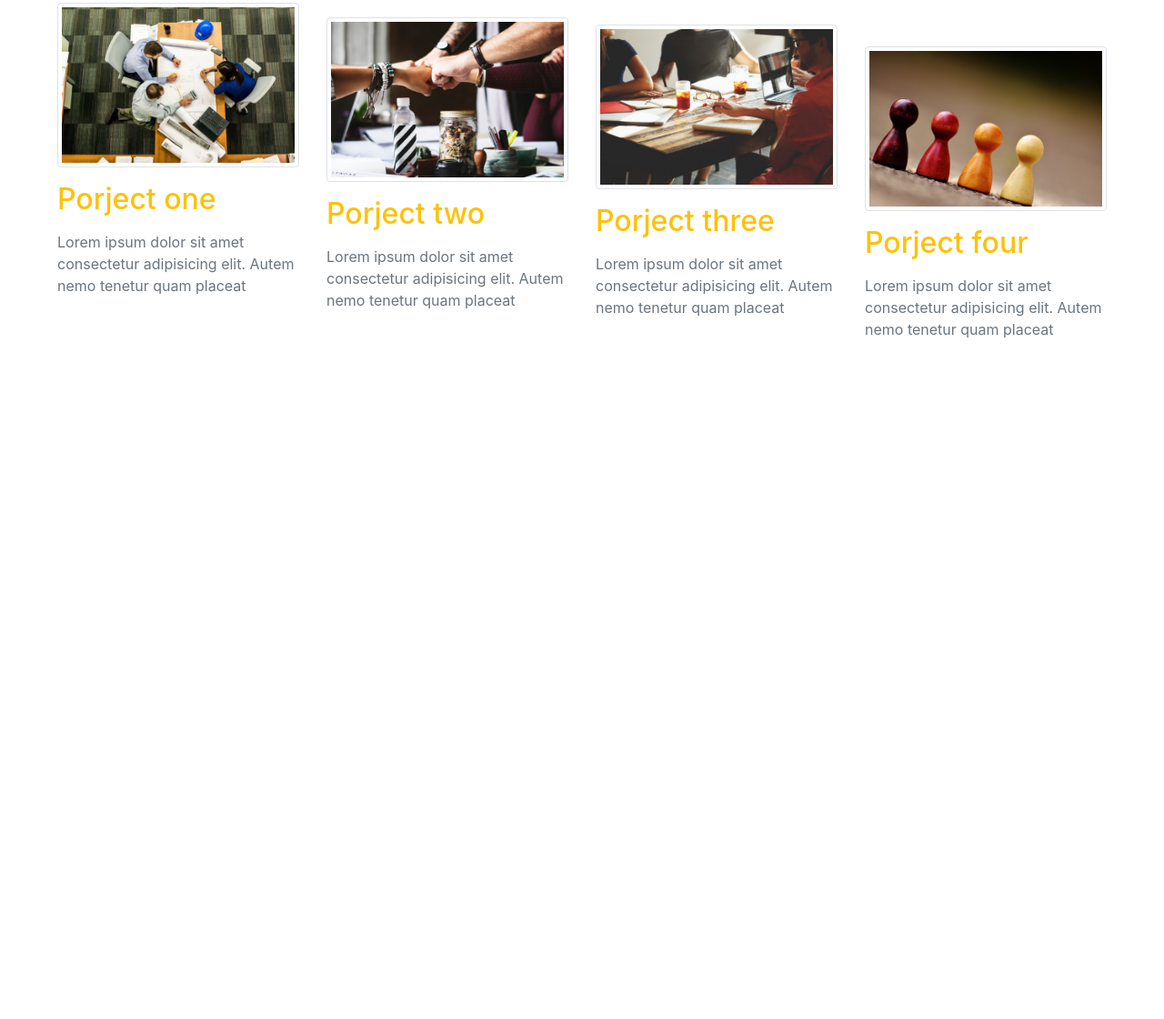
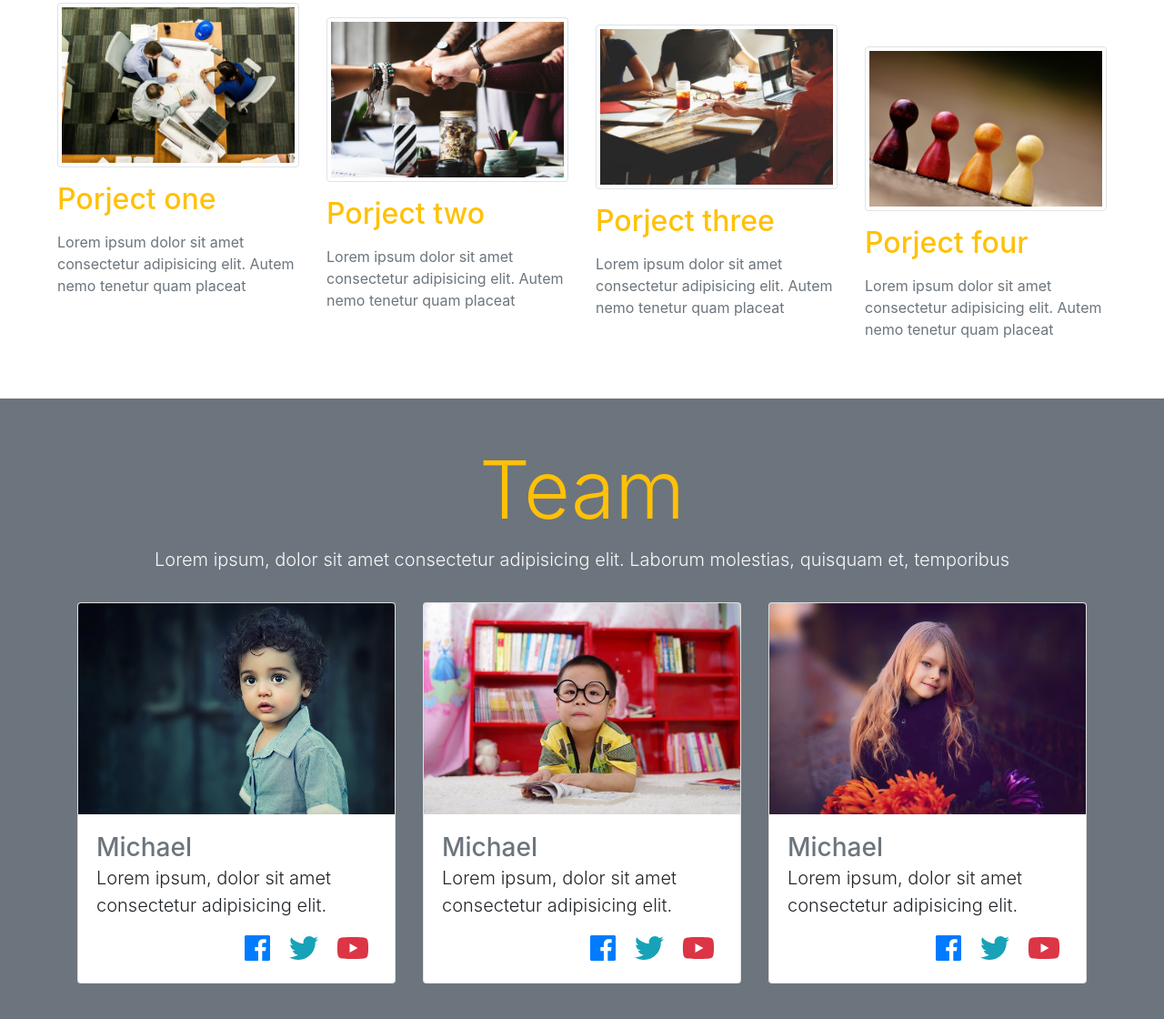
Before and after one commit to RafaelSdm/Pure-Bootstrap-webite, a plain HTML site: page index.html in a window 1280 px wide. Shown: the part 1706-2826 px from the top of the page at 91% size. Before the commit the page ends 2144 px from the top, so only its background shows below. Drawn offline with nearby package versions, Linux system fonts and the light colour scheme.

Commit message:
team section

```diff
--- a/index.html
+++ b/index.html
@@ -181,6 +181,131 @@
 
      </section>
 
+
+
+
+     <section class="p-sm-5 p-2 bg-secondary">
+
+        <div class="container fluid">
+
+            <div class="row">
+
+                <div class="col text-center mb-3">
+                    <h1 class="text-warning display-2">Team</h1>
+                    <p class="lead text-light">Lorem ipsum, dolor sit amet consectetur adipisicing elit. Laborum molestias, quisquam et, temporibus</p>
+                </div>
+
+            </div>
+
+            <div class="row">
+
+                <div class="col-lg-4 col-sm-10 mx-auto mb-4 ">
+
+                    <div class="card">
+
+                        <img src="images/kid1.jpg" class="card-img-top" alt="">
+
+                        <div class="card-body">
+
+                            <div class="card-tittle">
+
+                                <h3 class="text-muted">Michael</h3>
+
+                            </div>
+
+                            <div class="card-subtitle">
+                                <p class="lead text-secondaty">Lorem ipsum, dolor sit amet consectetur adipisicing elit. </p>
+
+                            </div>
+
+                            <div class="text-right">
+                                <a href="#"><i class="fab fa-facebook fa-2x mx-2 text-primary"></i></a>
+                                <a href="#"><i class="fab fa-twitter fa-2x mx-2 text-info"></i></a>
+                                <a href="#"><i class="fab fa-youtube fa-2x mx-2 text-danger"></i></a>
+
+                            </div>
+
+                        </div>
+
+                    </div>
+
+                </div>
+
+                <div class="col-lg-4 col-sm-10 mx-auto mb-4 ">
+
+                    <div class="card">
+
+                        <img src="images/kid2.jpg" class="card-img-top" alt="">
+
+                        <div class="card-body">
+
+                            <div class="card-tittle">
+
+                                <h3 class="text-muted">Michael</h3>
+
+                            </div>
+
+                            <div class="card-subtitle">
+                                <p class="lead text-secondaty">Lorem ipsum, dolor sit amet consectetur adipisicing elit. </p>
+
+                            </div>
+
+                            <div class="text-right">
+                                <a href="#"><i class="fab fa-facebook fa-2x mx-2 text-primary"></i></a>
+                                <a href="#"><i class="fab fa-twitter fa-2x mx-2 text-info"></i></a>
+                                <a href="#"><i class="fab fa-youtube fa-2x mx-2 text-danger"></i></a>
+
+                            </div>
+
+                        </div>
+
+                    </div>
+
+                </div>
+
+                <div class="col-lg-4 col-sm-10 mx-auto mb-4 ">
+
+                    <div class="card">
+
+                        <img src="images/kid3.jpg" class="card-img-top" alt="">
+
+                        <div class="card-body">
+
+                            <div class="card-tittle">
+
+                                <h3 class="text-muted">Michael</h3>
+
+                            </div>
+
+                            <div class="card-subtitle">
+                                <p class="lead text-secondaty">Lorem ipsum, dolor sit amet consectetur adipisicing elit. </p>
+
+                            </div>
+
+                            <div class="text-right">
+                                <a href="#"><i class="fab fa-facebook fa-2x mx-2 text-primary"></i></a>
+                                <a href="#"><i class="fab fa-twitter fa-2x mx-2 text-info"></i></a>
+                                <a href="#"><i class="fab fa-youtube fa-2x mx-2 text-danger"></i></a>
+
+                            </div>
+
+                        </div>
+
+                    </div>
+
+                </div>
+
+            </div>
+
+
+
+
+
+
+        </div>
+
+     </section>
+
     <!-- jQuery first, then Popper.js, then Bootstrap JS -->
     <script src="https://code.jquery.com/jquery-3.3.1.slim.min.js" integrity="sha384-q8i/X+965DzO0rT7abK41JStQIAqVgRVzpbzo5smXKp4YfRvH+8abtTE1Pi6jizo" crossorigin="anonymous"></script>
     <script src="https://cdnjs.cloudflare.com/ajax/libs/popper.js/1.14.3/umd/popper.min.js" integrity="sha384-ZMP7rVo3mIykV+2+9J3UJ46jBk0WLaUAdn689aCwoqbBJiSnjAK/l8WvCWPIPm49" crossorigin="anonymous"></script>
```
